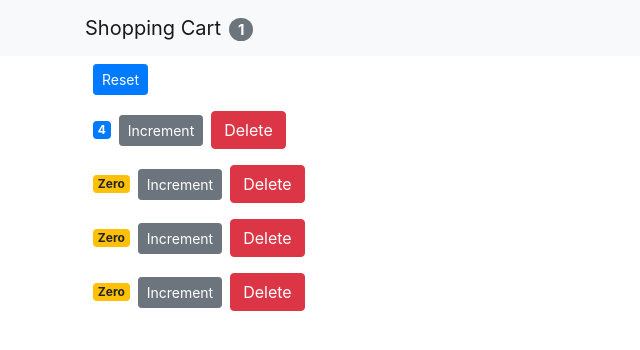
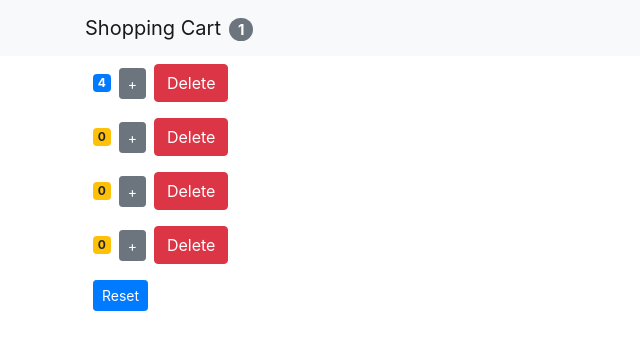
Before and after one commit to pchelka84/simple-shopping-cart, a React (Create React App) app: page / in a window 1280 px wide. Shown: the top 350 px of the page, without its empty margins (0-640 px from the left). Built offline with nearby package versions, Linux system fonts and the light colour scheme.

Commit message:
Layout changed

```diff
--- a/src/components/counter.jsx
+++ b/src/components/counter.jsx
@@ -10,7 +10,7 @@ class Counter extends Component {
           onClick={() => this.props.onIncrement(this.props.counter)}
           className="btn btn-secondary btn-sm"
         >
-          Increment
+          +
         </button>
         <button
           onClick={() => this.props.onDelete(this.props.counter.id)}
@@ -30,7 +30,7 @@ class Counter extends Component {
 
   formatCount() {
     const { value } = this.props.counter;
-    return value === 0 ? "Zero" : value;
+    return value === 0 ? "0" : value;
   }
 }
 
--- a/src/components/counters.jsx
+++ b/src/components/counters.jsx
@@ -6,9 +6,6 @@ class Counters extends Component {
     const { onReset, counters, onDelete, onIncrement } = this.props;
     return (
       <div>
-        <button onClick={onReset} className="btn btn-primary btn-sm m-2">
-          Reset
-        </button>
         {counters.map(counter => (
           <Counter
             key={counter.id}
@@ -17,6 +14,10 @@ class Counters extends Component {
             counter={counter}
           />
         ))}
+
+        <button onClick={onReset} className="btn btn-primary btn-sm m-2">
+          Reset
+        </button>
       </div>
     );
   }
```
